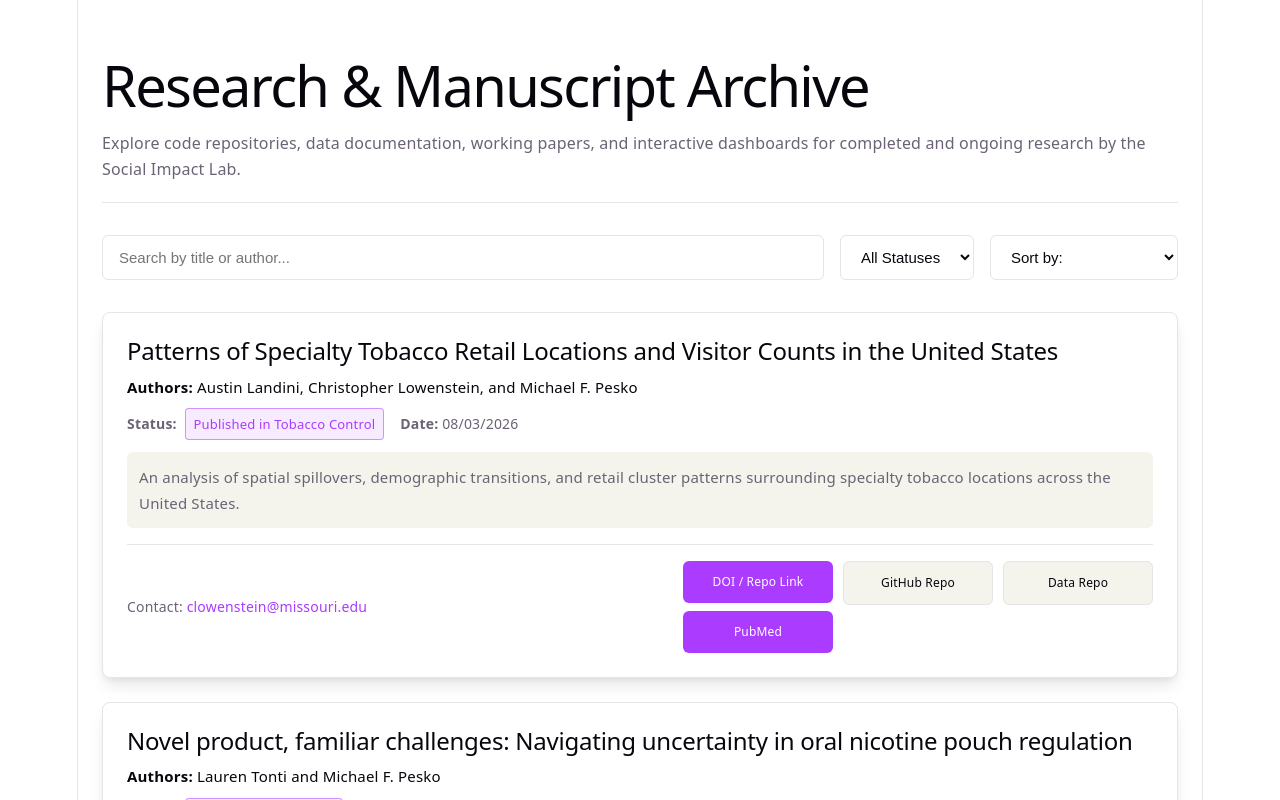
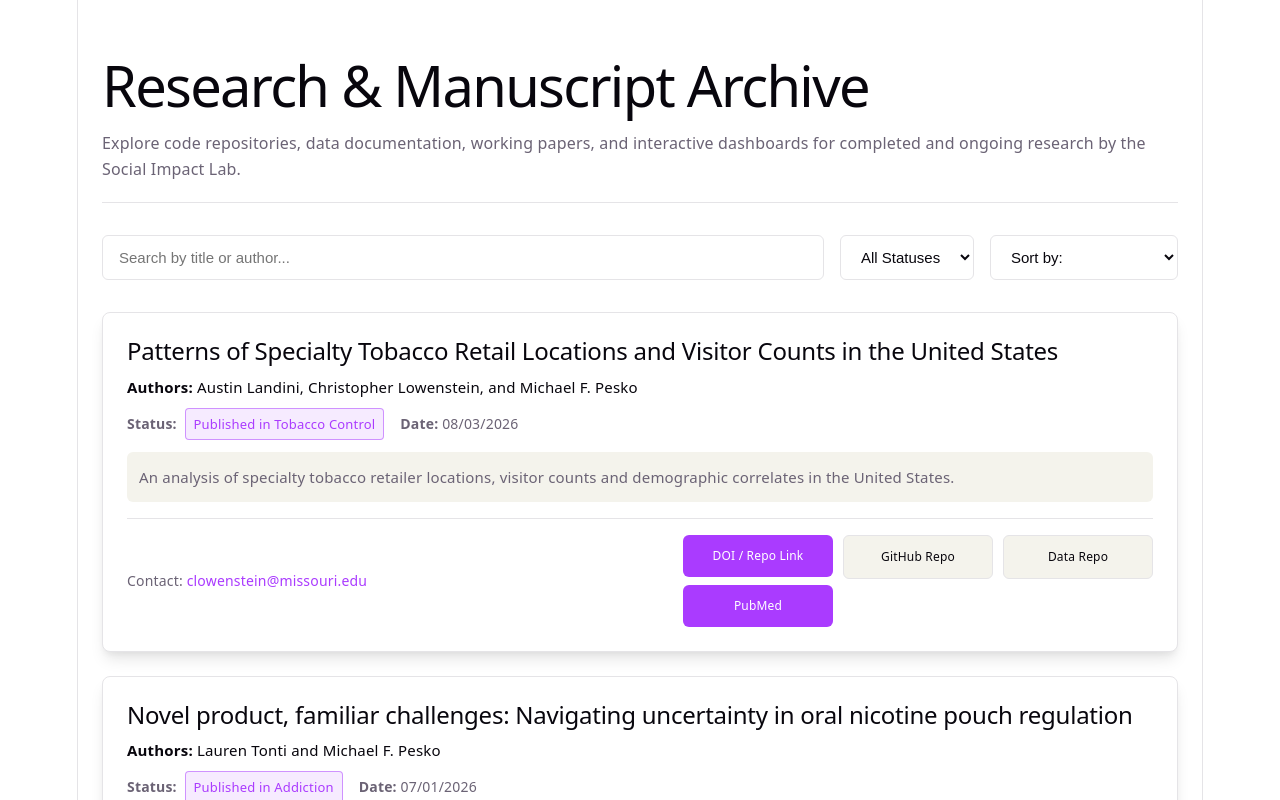
Before and after one commit to Social-Impact-Lab-SIL/SIL-Publications-Archive, a React (Vite) app: page / in a window 1280 px wide. Shown: the top 800 px of the page. Built offline with nearby package versions, Linux system fonts and the light colour scheme.

Commit message:
change paper description

```diff
--- a/src/App.jsx
+++ b/src/App.jsx
@@ -12,7 +12,7 @@ export default function App() {
       authors: "Austin Landini, Christopher Lowenstein, and Michael F. Pesko",
       status: "Published in Tobacco Control",
       date: "08/03/2026",
-      abstract: "An analysis of spatial spillovers, demographic transitions, and retail cluster patterns surrounding specialty tobacco locations across the United States.",
+      abstract: "An analysis of specialty tobacco retailer locations, visitor counts and demographic correlates in the United States.",
       repoLink: "https://github.com/Social-Impact-Lab-SIL/SpecialtyTobaccoDatabase",
       dataRepoLink: "https://social-impact-lab-sil.github.io/SIL-Data-Repository/Population-Exposure-Standardized-Tobacco/",
       pubLink: "https://doi.org/10.1136/tc-2026-060085",
```
